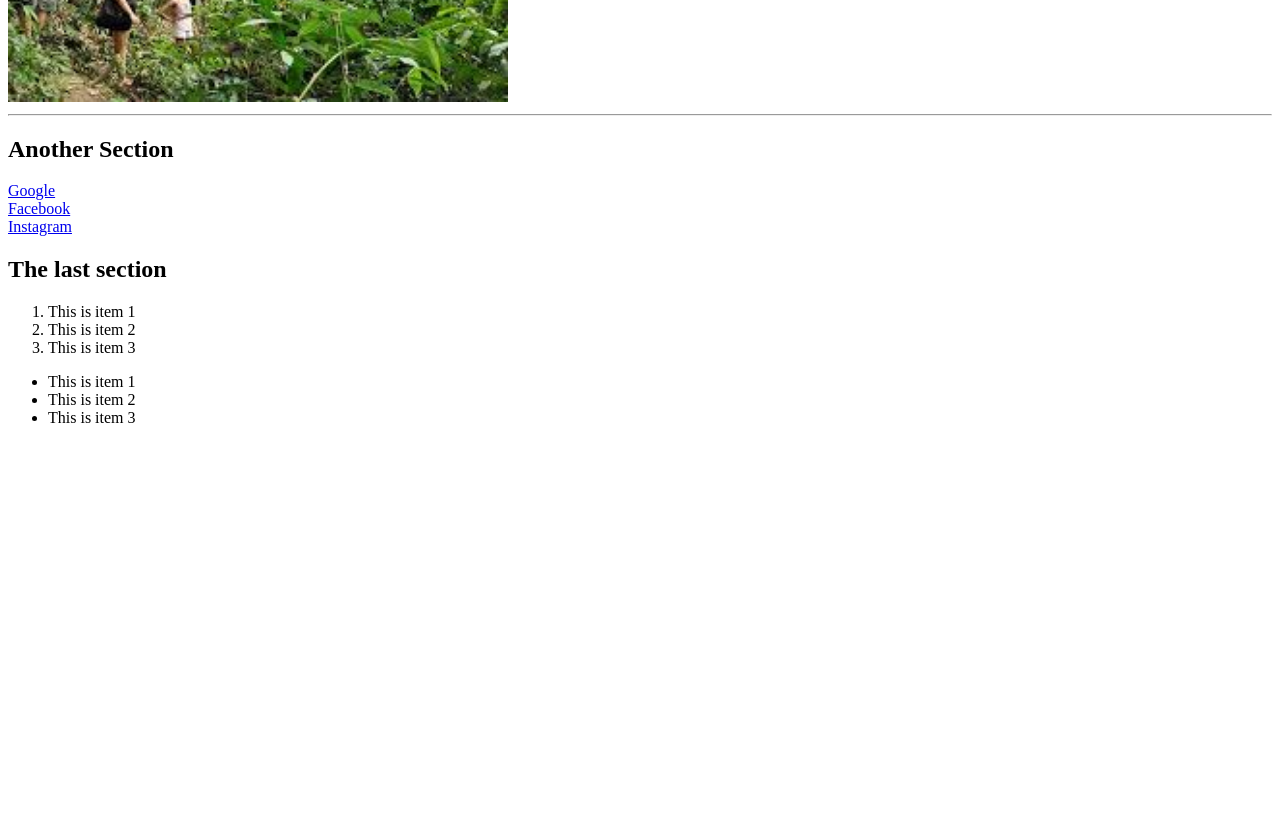
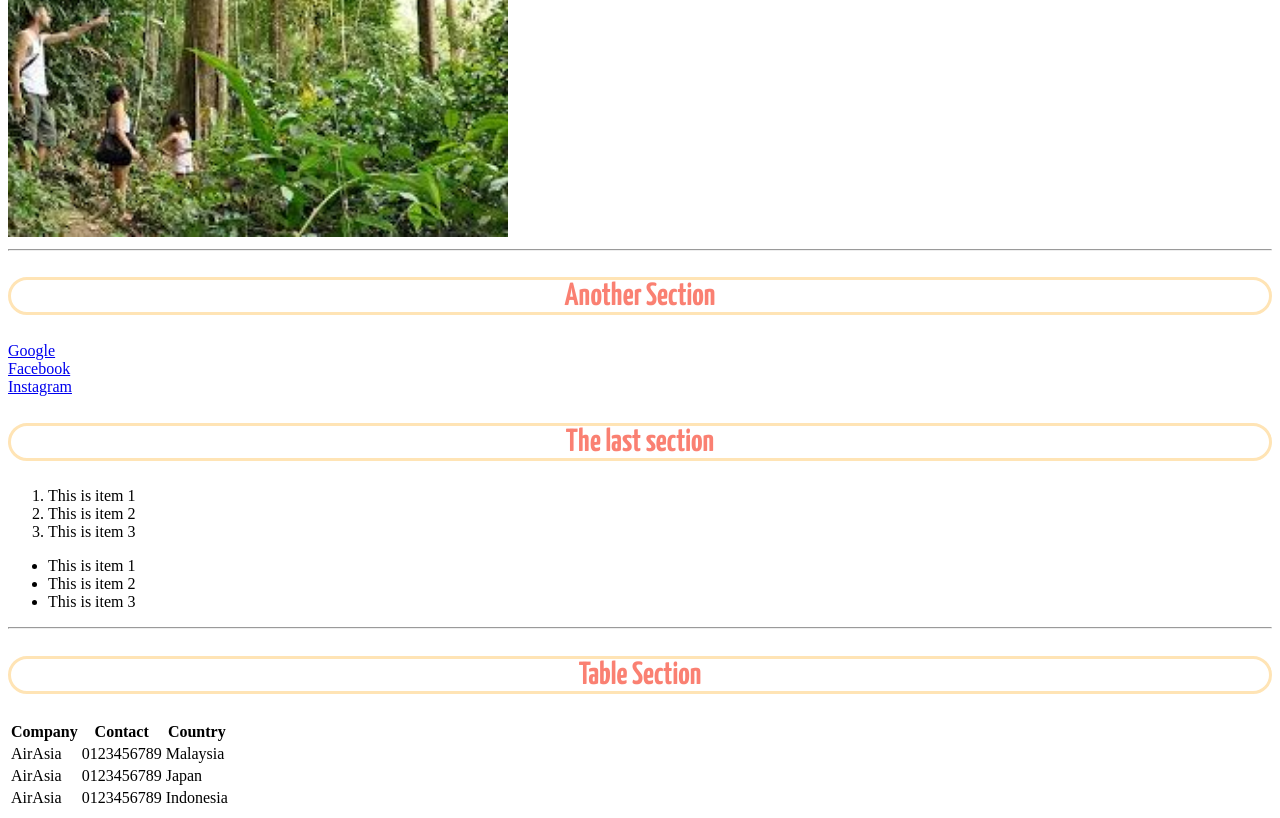
Before and after one commit to Zainulariffin/Hello-world, a plain HTML site: page index.html in a window 1280 px wide. Shown: the part 1080-1898 px from the top of the page. Before the commit the page ends 1523 px from the top, so only its background shows below. Drawn offline with Linux system fonts and the light colour scheme.

Commit message:
file added with some style (CSS)

```diff
--- a/index.html
+++ b/index.html
@@ -2,9 +2,49 @@
 <html>
 <head>
 	<title>Hello World Project</title>
+	<link href="https://fonts.googleapis.com/css2?family=Abril+Fatface&family=Alfa+Slab+One&family=Anton&family=Fredoka+One&family=Yanone+Kaffeesatz:wght@700&display=swap" rel="stylesheet">
+	<style type="text/css">
+
+		h1 {
+			font-size: 69px;
+			font-family: 'Abril Fatface', cursive;
+			text-align: center;
+
+		}
+
+		h1 {
+			color: darkgreen;
+		}
+
+		h2 {
+			color: salmon;
+
+		}
+
+		h3 , h4 , h5 , h6 {
+			color: tan;
+		}
+
+
+		h2	{
+			font-size: 32px;
+			font-family: 'Yanone Kaffeesatz', sans-serif;
+			text-align: center;
+			border: moccasin	solid 3px;
+			border-radius: 50px;
+		}
+
+		p {
+			color: cadetblue;
+			font-family: 'Fredoka One', cursive;
+			text-align: center;
+		}
+
+
+	</style>
 </head>
 <body>
-<h1>Hello World</h1>
+<h1>Hello Planet</h1>
 <h2>This is heading 2</h2>
 <h3>This is heading 3</h3>
 <h4>This is heading 4</h4>
@@ -41,5 +81,40 @@ proident, sunt in culpa qui officia deserunt mollit anim id est laborum.</p>
 	<li>This is item 2</li>
 	<li>This is item 3</li>
 </ul>
+<hr>
+<h2>Table Section</h2>
+<table>
+	<tr>
+		<th>Company</th>
+		<th>Contact</th>
+		<th>Country</th>
+	</tr>
+	<tr>
+		<td>AirAsia</td>
+		<td>0123456789</td>
+		<td>Malaysia</td>
+	</tr>
+	<tr>
+		<td>AirAsia</td>
+		<td>0123456789</td>
+		<td>Japan</td>
+	</tr>
+	<tr>
+		<td>AirAsia</td>
+		<td>0123456789</td>
+		<td>Indonesia</td>
+	</tr>
+
+</table>
+
+
+
+
+
+
+
+
+
+
 </body>
 </html>
```
